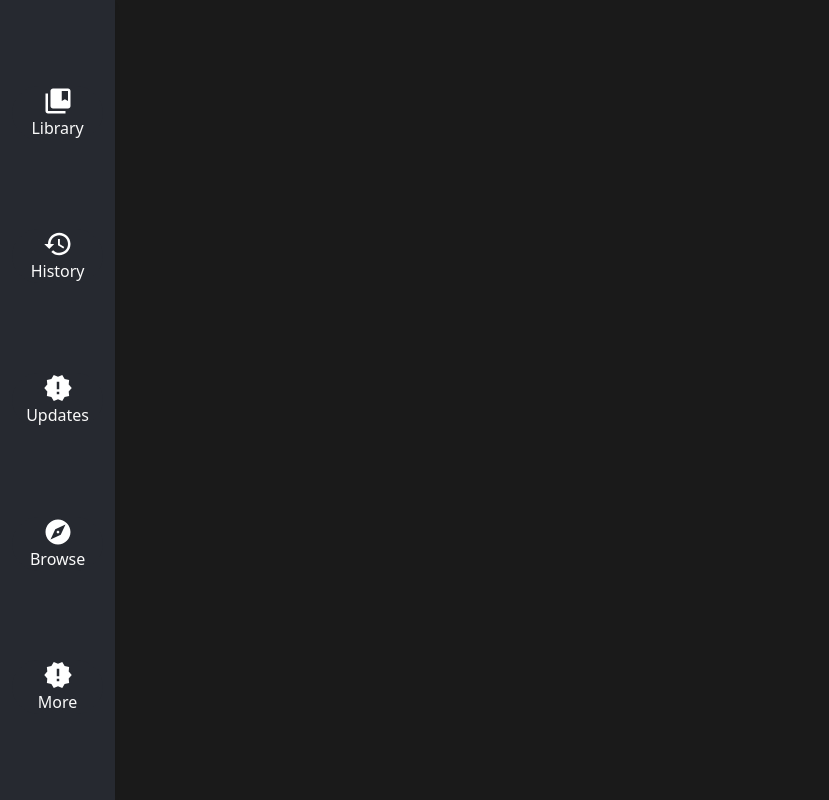
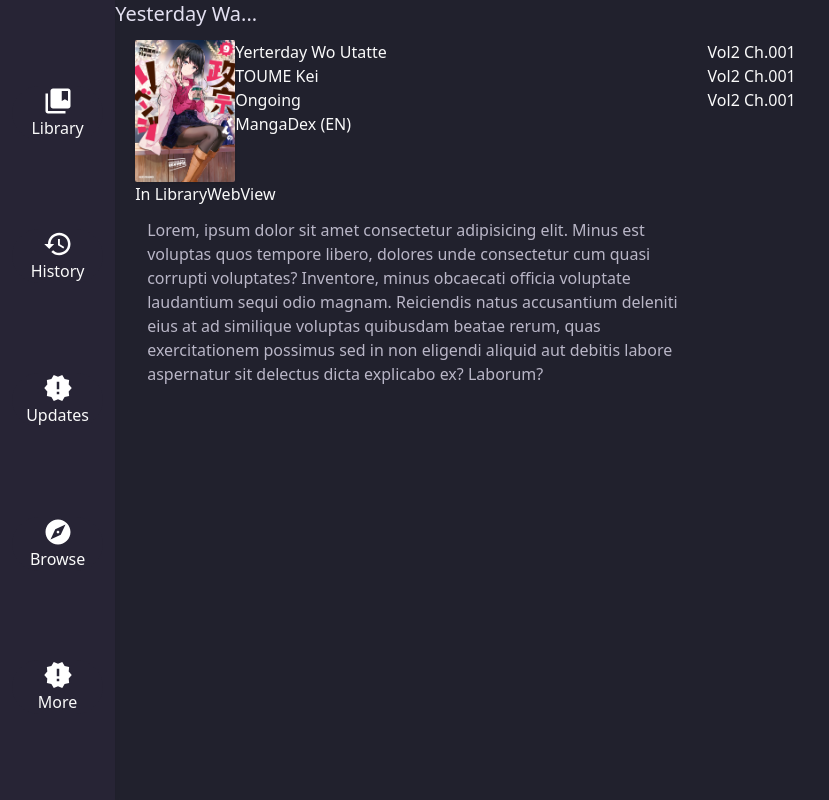
Before and after one commit to hlaxkar/Tachiyomi-Desktop, an Angular app: page /details in a window 1280 px wide. Before the commit this address led to /. Shown: the whole page, without its empty margins (0-829 px from the left). Built offline with nearby package versions, Linux system fonts and the light colour scheme.

Commit message:
working on manga details

```diff
--- a/src/app/Components/manga-cover/manga-cover.component.html
+++ b/src/app/Components/manga-cover/manga-cover.component.html
@@ -1,4 +1,5 @@
-<li class="cover-container list-none cursor-pointer" [routerLink]="['/details',mangaData.id]">
+<li class="cover-container list-none cursor-pointer" routerLink="/details">
+  <!-- [routerLink]="['/details',mangaData.id] -->
     <div class="cover-title shadow-lg backdrop-blur-md">
       {{mangaData.title}}
     </div>
--- a/src/app/Components/manga-details/manga-details.component.html
+++ b/src/app/Components/manga-details/manga-details.component.html
@@ -1,2 +1,47 @@
-<p>manga-details works!</p>
-{{mangaId}}
+<div
+  class="topnavbar fixed top-0 md:left-[9%] bg-dark_bg text-prime_text w-screen h-10 text-xl"
+>
+
+  Yesterday Wa...
+</div>
+<div class="flex flex-col md:flex-row">
+
+
+<div class="manga-details w-full mt-10">
+  <div class="flex">
+    <div class="cover w-[100px] shadow-md rounded-sm overflow-hidden cursor-pointer">
+      <img src="./assets/static/One.jpg" alt="" srcset="" />
+    </div>
+    <div>
+      <div class="mangaTitle">Yerterday Wo Utatte</div>
+      <p class="authorName">TOUME Kei</p>
+      <span
+        ><p class="status">Ongoing</p>
+        <p class="source">MangaDex (EN)</p></span
+      >
+    </div>
+  </div>
+  <div class="flex">
+    <div>In Library</div>
+    <div>WebView</div>
+  </div>
+  <div class="descContainer text-second_text p-3">
+    <p>
+      Lorem, ipsum dolor sit amet consectetur adipisicing elit. Minus est
+      voluptas quos tempore libero, dolores unde consectetur cum quasi corrupti
+      voluptates? Inventore, minus obcaecati officia voluptate laudantium sequi
+      odio magnam. Reiciendis natus accusantium deleniti eius at ad similique
+      voluptas quibusdam beatae rerum, quas exercitationem possimus sed in non
+      eligendi aliquid aut debitis labore aspernatur sit delectus dicta
+      explicabo ex? Laborum?
+    </p>
+  </div>
+</div>
+<div class="chapter-container w-full mt-10">
+  <ul class="chapterlist">
+    <li>Vol2 Ch.001</li>
+    <li>Vol2 Ch.001</li>
+    <li>Vol2 Ch.001</li>
+  </ul>
+</div>
+</div>
--- a/src/app/Components/manga-details/manga-details.component.ts
+++ b/src/app/Components/manga-details/manga-details.component.ts
@@ -8,8 +8,9 @@ import { Observable } from 'rxjs';
 })
 export class MangaDetailsComponent {
   constructor(private route: ActivatedRoute) {}
-  mangaId:any
+  // mangaId:any
   ngOnInit(){
-    this.mangaId = this.route.snapshot.paramMap.get('mangaid')
+    // this.mangaId = this.route.snapshot.paramMap.get('mangaid')
+
   }
 }
--- a/src/app/Components/navbar/navbar.component.html
+++ b/src/app/Components/navbar/navbar.component.html
@@ -4,7 +4,7 @@
         <ul
           class="navlinks flex md:flex-col gap-4 justify-evenly items-center p-3"
         >
-          <li routerLink="" class="selected">
+          <li routerLink="" routerLinkActive="selected" [routerLinkActiveOptions]="{ exact: true }">
 
             <span><img src="./assets/Collection.svg" alt="" srcset="" class="nav-icon" /></span>
             <p>Library</p>
@@ -19,7 +19,7 @@
             <span><img src="./assets/NewRelease.svg" alt="Updates" srcset="" class="nav-icon" /></span>
             <p>Updates</p>
           </li>
-          <li routerLink="browse">
+          <li routerLink="browse" routerLinkActive="selected" >
 
             <span><img src="./assets/Explore.svg" alt="" srcset="" class="nav-icon" /></span>
             <p> Browse</p>
--- a/src/app/Components/navbar/navbar.component.scss
+++ b/src/app/Components/navbar/navbar.component.scss
@@ -35,10 +35,15 @@ nav{
 .navlinks>li:hover{
     opacity: 0.5;
     background-color: $dark_bg;
+
 }
 .nav-icon{
     height: 30px;
 }
 .selected{
     background-color: $accent;
+    color: $accent;
+    svg{
+        fill: $accent
+    }
 }
--- a/src/app/Components/search-page/search-page.component.html
+++ b/src/app/Components/search-page/search-page.component.html
@@ -2,12 +2,12 @@
   class="main-header z-10 bg-dark_bg text-prime_text flex flex-col fixed top-0 left-0"
 >
   <div class="flex items-center h-[60px] gap-3 justify-between p-4">
-    <h1 class="text-3xl transition-all" [ngClass]="{'hidden':searchOpen}">MangaDex</h1>
+    <h1 class="text-3xl transition-all md:inline" [ngClass]="{'hidden':searchOpen}">MangaDex</h1>
     <div class="flex gap-3 w-full justify-center transition-all">
       <form [formGroup]="searchForm" (ngSubmit)="getmanga(this.searchForm.controls['search'].value)">
 
-        <input type="text" formControlName="search" [ngClass]="{'hidden':!searchOpen}" placeholder="Search..." class="w-1/2 bg-dark_bg  rounded text-gray-300 transition-all h-9">
-      <button class="float-right" type="submit" [ngClass]="{'hidden':!searchOpen}"><i class="fas fa-search"></i></button>
+        <input type="text" formControlName="search" [ngClass]="{'hidden':!searchOpen}" placeholder="Search..." class="w-1/2 bg-dark_bg  rounded text-gray-300 transition-all h-9  md:inline">
+      <button class="float-right md:inline" type="submit" [ngClass]="{'hidden':!searchOpen}"><i class="fas fa-search"></i></button>
 
       </form>
     </div>
--- a/src/app/app-routing.module.ts
+++ b/src/app/app-routing.module.ts
@@ -18,7 +18,9 @@ const routes: Routes = [
     path:'search', component:SearchPageComponent
   },
   {
-    path:'details/:mangaid', component:MangaDetailsComponent
+    // path:'details/:mangaid', component:MangaDetailsComponent
+    path:'details', component:MangaDetailsComponent
+
   }
 ];
 
--- a/src/styles.scss
+++ b/src/styles.scss
@@ -5,10 +5,13 @@
 body::-webkit-scrollbar {
     display: none;
   }
-$accent: #acc9ff;
-$dark_bg:#1a1a1a;
-$navbar_color: #262930;
-
+$accent: #f3b375;
+$dark_bg:#21212d;
+$navbar_color: #272435;
+$fill: #382a4e;
+$second_text:#b9b6c7;
+$svgwhite: #cbc3ce;
+$text_col:#e3e0f1;
 body{
     transition: 0.5s ease-in;
 }
--- a/tailwind.config.js
+++ b/tailwind.config.js
@@ -6,13 +6,15 @@ module.exports = {
   theme: {
     extend: {
       colors: {
-        navbar_color:"#262930",
-        accent: "#acc9ff",
+        navbar_color:"#272435",
+        accent: "#f3b375",
         clifford: "#da373d",
-        dark_bg: "#1a1a1a",
+        dark_bg: "#21212d",
+        fill: '#382a4e',
+        svgwhite: '#cbc3ce',
         third_bg: "#222222",
-        prime_text: "#c9c8ce",
-        second_text: "#FCF3fd",
+        prime_text: "#e3e0f1",
+        second_text: "#b9b6c7",
         second_bg: "#282828",
         white_bg: "#fafafa",
         yellow: "#fffd01",
```
